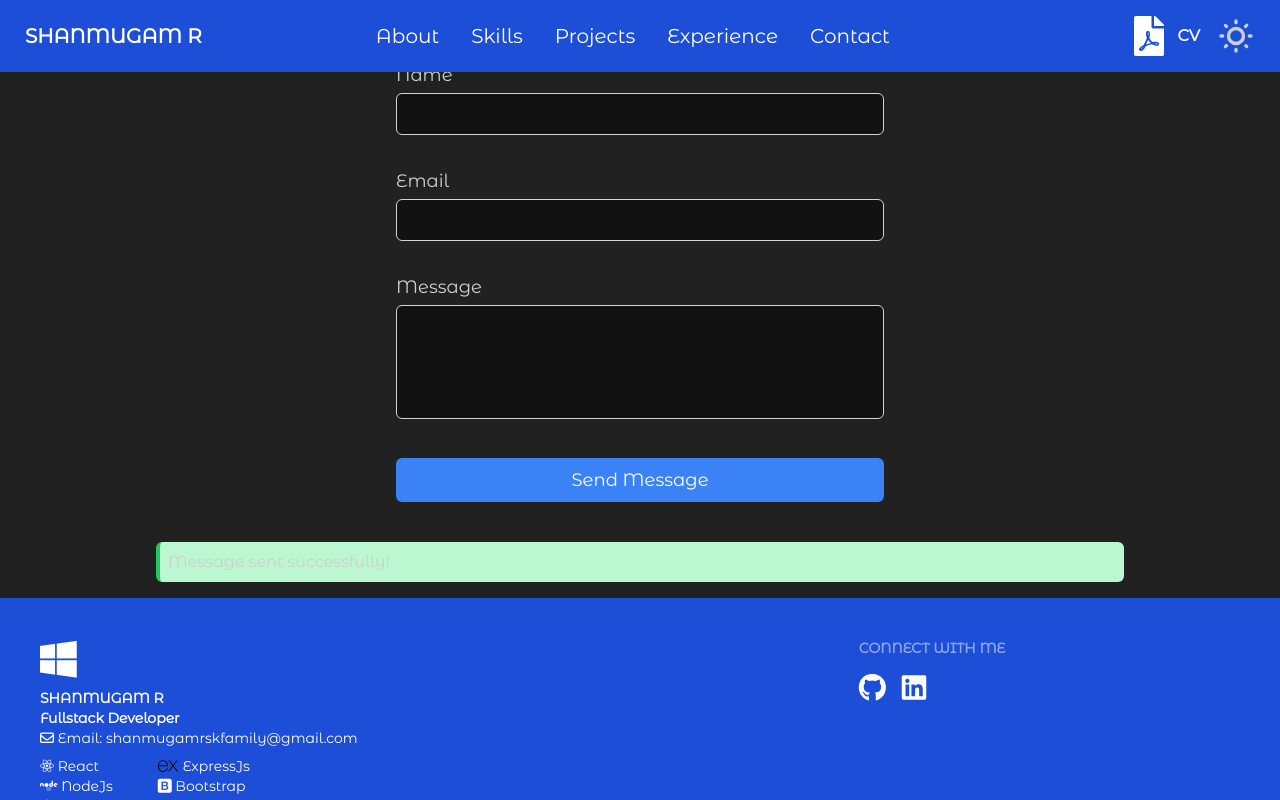
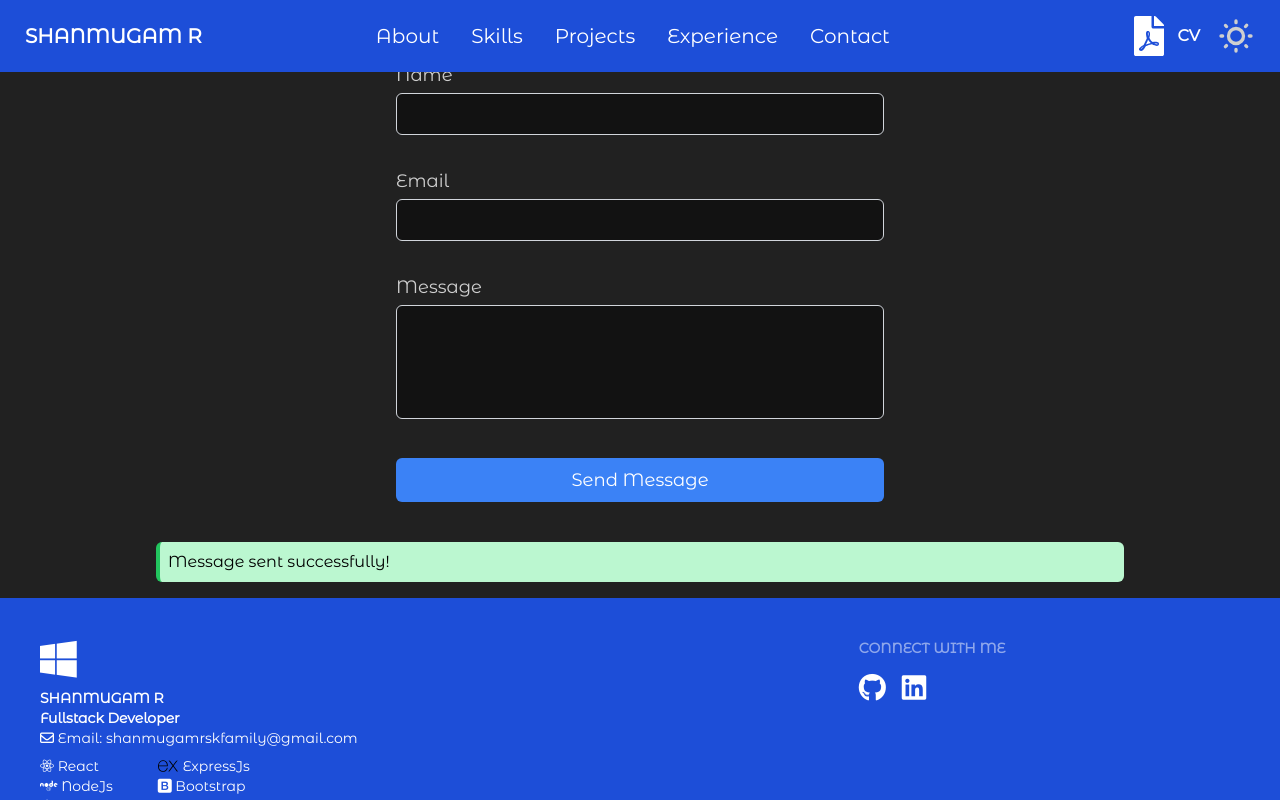
Before and after one commit to Shanmugamrskfamily/my_portfolio, a React (Vite) app: page / in a window 1280 px wide. Both pictures are taken after typing "Sample", "name@example.com", "Sample" into the empty fields and a click on the button "Send Message". Shown: the part 3915-4715 px from the top of the page. Built offline with nearby package versions, Linux system fonts and the light colour scheme.

Commit message:
portfolio icon

```diff
--- a/index.html
+++ b/index.html
@@ -2,7 +2,7 @@
 <html lang="en">
   <head>
     <meta charset="UTF-8" />
-    <link rel="icon" type="image/svg+xml" href="/vite.svg" />
+    <link rel="icon" type="image/svg+xml" href="/images/favicon.ico" />
     <meta name="viewport" content="width=device-width, initial-scale=1.0" />
     <link
       rel="stylesheet"
--- a/src/pages/Contact.jsx
+++ b/src/pages/Contact.jsx
@@ -125,12 +125,12 @@ const Contact = () => {
           </button>
           </form>
         {formik.isSubmitting && (
-          <div className="mt-4 p-2 bg-yellow-200 border-yellow-500 border-l-4 rounded-md">
+          <div className="mt-4 p-2 bg-yellow-200 text-black border-yellow-500 border-l-4 rounded-md">
             Sending message, please wait...
           </div>
         )}
         {isSent && (
-          <div className="mt-4 p-2 bg-green-200 border-green-500 border-l-4 rounded-md">
+          <div className="mt-4 p-2 bg-green-200 text-black border-green-500 border-l-4 rounded-md">
             Message sent successfully!
           </div>
         )}
```
Also changed, not shown: 1 other file (tests, documents, lock files or other folders).
